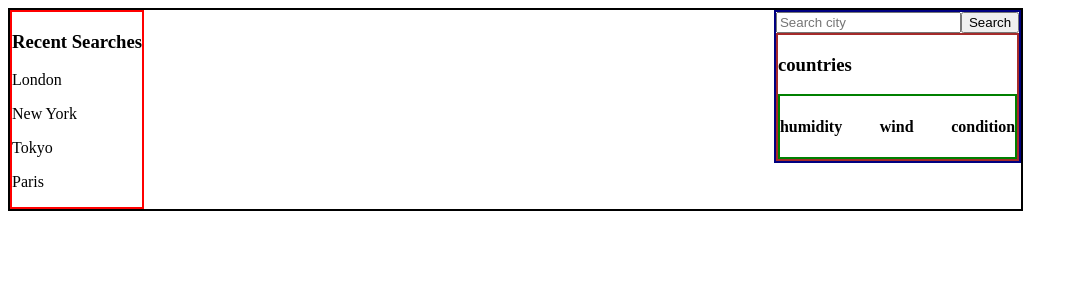
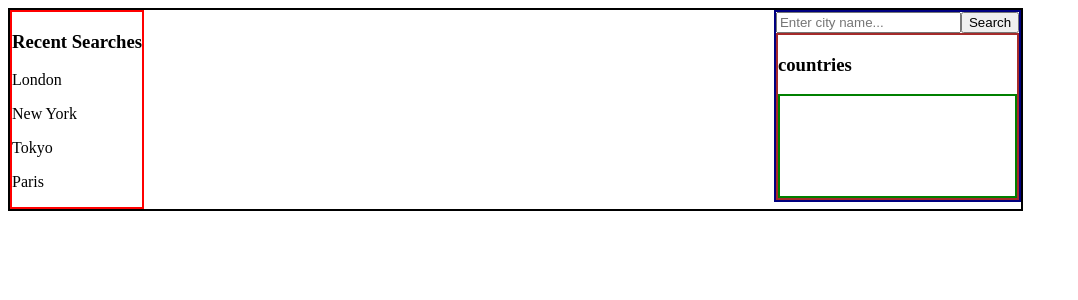
Before and after one commit to Dereje-Gudisa/weather-dashboard, a React (Vite) app: page / in a window 1280 px wide. Shown: the top 300 px of the page, without its empty margins (0-1078 px from the left). Built offline with nearby package versions, Linux system fonts and the light colour scheme.

Commit message:
fetching data from api is done

```diff
--- a/src/index.css
+++ b/src/index.css
@@ -24,7 +24,8 @@
 }
 
 .wheather-info{
-    display: flex;
+    display: ;
     justify-content: space-between;
     border: 2px solid green;
+    min-height: 100px;
 }
--- /dev/null
+++ b/src/recent.jsx
@@ -0,0 +1,18 @@
+
+function Recent(){
+
+    return (
+        <div className="side-bar">
+            <h3>Recent Searches</h3>
+            <div className="recent-lists">
+                <p>London</p>
+                <p>New York</p>
+                <p>Tokyo</p>
+                <p>Paris</p>
+            </div>
+        </div>
+    );
+
+}
+
+export default Recent
--- a/src/weather.jsx
+++ b/src/weather.jsx
@@ -1,33 +1,77 @@
+import { useState } from "react";
+import Recent from "./recent";
 
 function Weather() {
+    async function getWeatherData(city){
+        const apiKey = "813f9e6b231ee48528557a605da1cb88";
+        const apiUrl =  `https://api.openweathermap.org/data/2.5/weather?q=${city}&appid=${apiKey}`
 
-  return(
-    <div className="container">
-        <div className="side-bar">
-            <h3>Recent Searches</h3>
-            <div className="recent-lists">
-                <p>London</p>
-                <p>New York</p>
-                <p>Tokyo</p>
-                <p>Paris</p>
-            </div>
-        </div>
-        <div className="forecast-container">
-            <div className="seach-bar">
-                <input type="text" className="" placeholder="Search city" />
-                <button type="">Search</button>
-            </div>
+        const response = await fetch(apiUrl);
+        //console.log(response);
+
+        if(!response.ok){
+            throw new Error("it seems data not found");
+        }
+
+        return await response.json();
+
+    };
+
+
+    const [city, setCity] = useState("");
+    const [weather, setWeather] = useState(null);
+
+
+    async function handleSubmit(e){
+        e.preventDefault();
+        setCity("")
+
+        if(city){
+            try{
+                const weatherData = await getWeatherData(city);
+                displayWeatherData(weatherData);
+            }
+            catch(error){
+                console.error(error)
+
+            }
+        };
+    };
+
+    function displayWeatherData(data){
+
+        const {name: city,
+               main: {humidity, temp},
+               weather:[{id, description}] } = data;
+        console.log(city + "," + humidity +  "," + id);
+
+        setWeather({city, humidity, temp, id, description})
+    };
+
+    return(
+        <div className="container">
+            < Recent/>
+            <div className="forecast-container">
+            <form onSubmit={handleSubmit} className="seach-bar">
+                <input type="text" className="" placeholder="Enter city name..." onChange={(e)=> setCity(e.target.value)}  value={city}/>
+                <button type="submit">Search</button>
+            </form>
             <div className="display-result">
                 <h3>countries</h3>
                 <div className="wheather-info">
-                    <h4>humidity</h4>
-                    <h4>wind</h4>
-                    <h4>condition</h4>
+                    {weather &&(
+                    <>
+                        <h4>city:{weather.city}</h4>
+                        <h4>humidity:{weather.humidity}%</h4>
+                        <h4>Temp: {weather.temp}</h4>
+                        <h4>disc: {weather.description}</h4>
+                    </>
+                    )}
                 </div>
-
+            </div>
             </div>
         </div>
-    </div>
+
   );
 
 }
```
Also changed, not shown: src/displayResult.jsx (added), src/search.jsx (added).
